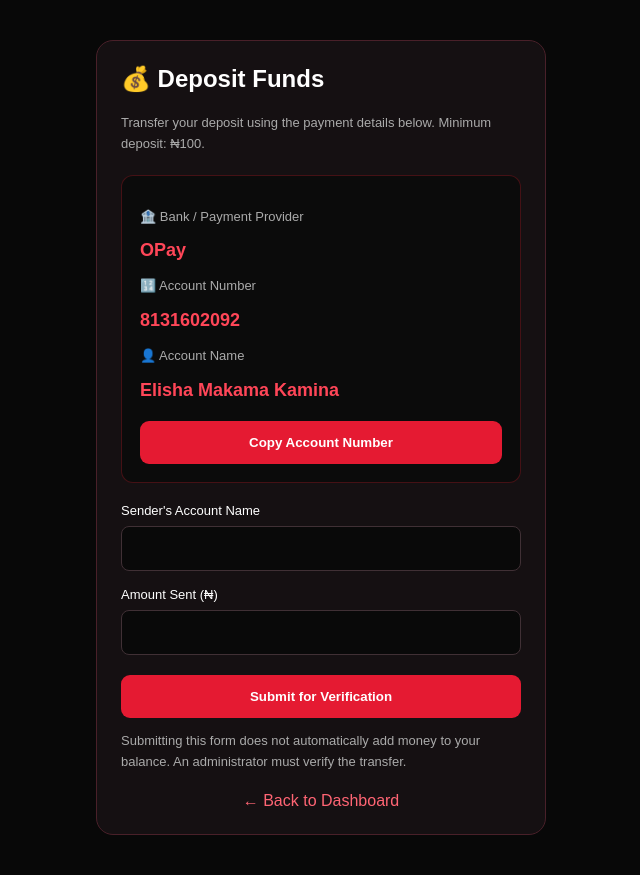
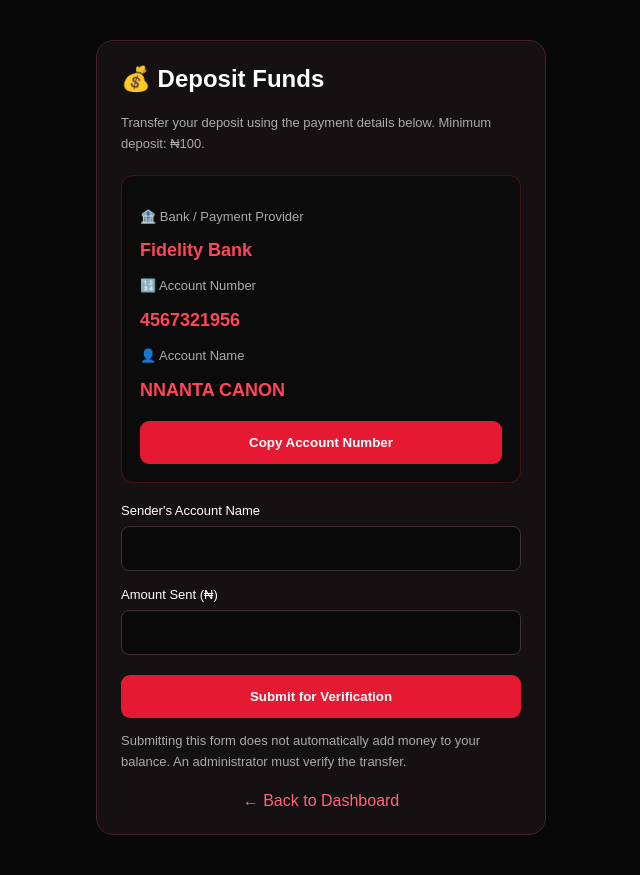
Before and after one commit to vikoolmakama-png/whotpay, a Flask app: page /deposit in a window 1280 px wide. Shown: the whole page, without its empty margins (319-959 px from the left). Run offline with Flask 3, Linux system fonts and the light colour scheme; the visitor is signed in with stand-in values (Sample User, id 1); some libraries are stand-ins or nearby versions.

Commit message:
Update Whot Pay deposit account

```diff
--- a/templates/deposit.html
+++ b/templates/deposit.html
@@ -26,11 +26,11 @@ a.back{display:block;text-align:center;color:#ff6574;margin-top:20px;text-decora
 
 <div class="details">
 <p>🏦 Bank / Payment Provider</p>
-<strong>OPay</strong>
+<strong>Fidelity Bank</strong>
 <p>🔢 Account Number</p>
-<strong id="account">8131602092</strong>
+<strong id="account">4567321956</strong>
 <p>👤 Account Name</p>
-<strong>Elisha Makama Kamina</strong>
+<strong>NNANTA CANON</strong>
 <button type="button" onclick="copyAccount()">Copy Account Number</button>
 </div>
 
@@ -51,9 +51,9 @@ a.back{display:block;text-align:center;color:#ff6574;margin-top:20px;text-decora
 </div>
 <script>
 function copyAccount(){
-  navigator.clipboard.writeText("8131602092")
+  navigator.clipboard.writeText("4567321956")
     .then(()=>alert("Account number copied"))
-    .catch(()=>alert("Account number: 8131602092"));
+    .catch(()=>alert("Account number: 4567321956"));
 }
 </script>
 </body>
```
Also changed, not shown: requirements.txt (+30 -2 lines).
